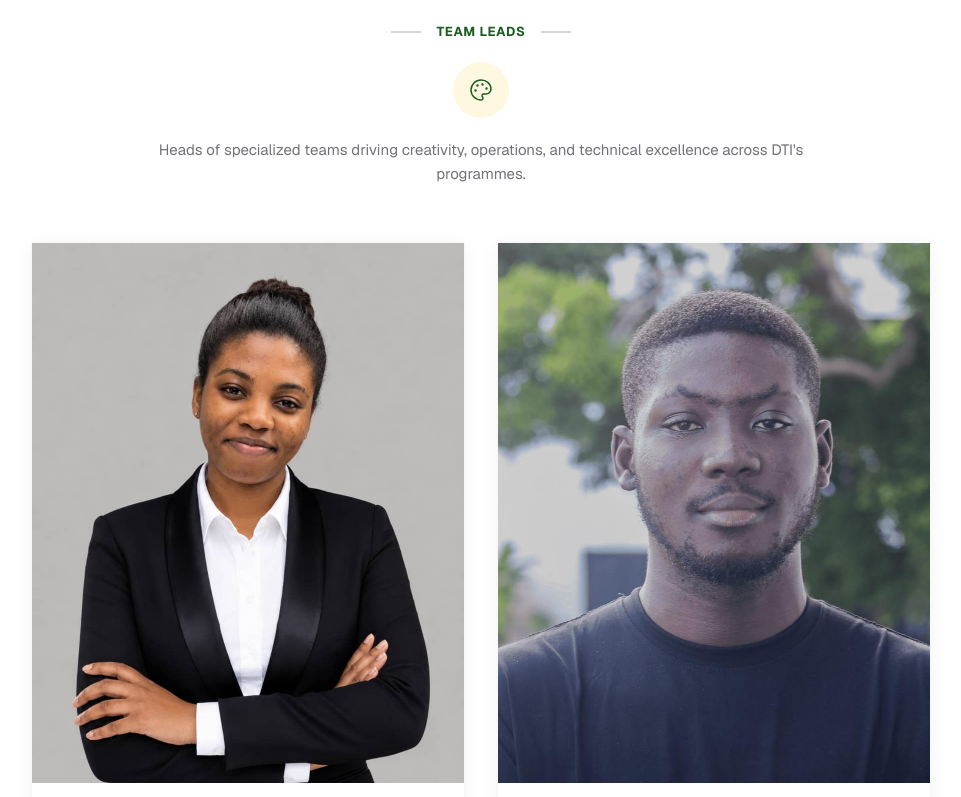
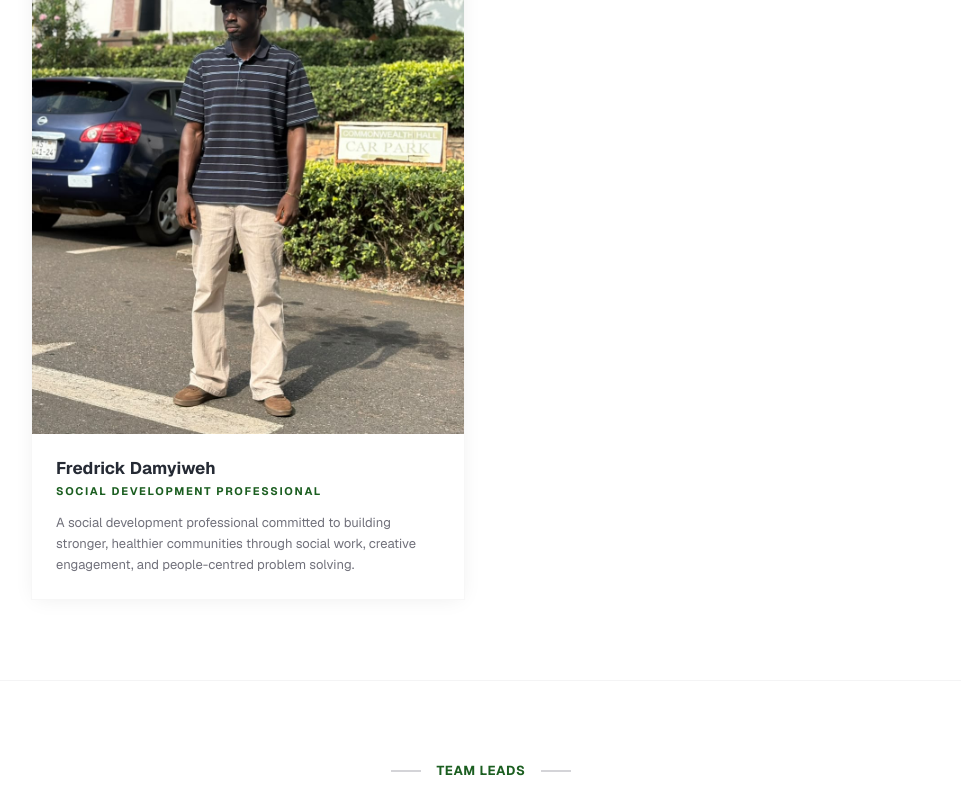
Before and after one commit to evansachie/dti-web, a Next.js app: page /team in a window 1280 px wide. Shown: the part 6500-7297 px from the top of the page, without its empty margins (159-1120 px from the left). Built offline with nearby package versions, Linux system fonts and the light colour scheme; no server answers; a web font is replaced by a local one.

Commit message:
feat: add Fredrick Damyiweh as a new team member with bio and photo

```diff
--- a/src/data/team.ts
+++ b/src/data/team.ts
@@ -122,6 +122,17 @@ export const teamMembers: TeamMember[] = [
     bio: "Osman Dauda is a Ghanaian educator, writer, school administrator, and emerging entrepreneur with a strong passion for education, personal development, creativity, and community impact. He holds a Bachelor of Education in JHS Education, with a specialization in Ghanaian Language (Asante Twi) and English, from Foso College of Education.\n\nHe has experience in teaching, academic coordination, school administration, home tutoring, writing, and youth-focused initiatives. Osman is dedicated to creating opportunities that empower young people and contribute meaningfully to society.\n\nHe also has a keen interest in entrepreneurship, digital skills, educational technology, and creative projects that translate ideas into practical, impactful solutions.",
   },
   {
+    slug: "fredrick-damyiweh",
+    name: "Fredrick Damyiweh",
+    position: "Social Development Professional",
+    category: "executive-management-team",
+    initials: "FD",
+    photo: "/team/fred.jpeg",
+    intro:
+      "A social development professional committed to building stronger, healthier communities through social work, creative engagement, and people-centred problem solving.",
+    bio: "Fredrick Damyiweh is a social development professional with a Bachelor of Arts in Social Work and Sociology from the University of Ghana. His studies gave him a strong grounding in community development, social research, and people-centred problem solving.\n\nFredrick is committed to building stronger, healthier communities. He combines his social work skills with creative engagement to raise awareness and inspire people to take action on environmental and social issues.",
+  },
+  {
     slug: "patricia-mensah",
     name: "Patricia Mensah",
     position: "Creative & Design Team Head",
```
Also changed, not shown: public/team/fred.jpeg (added).
